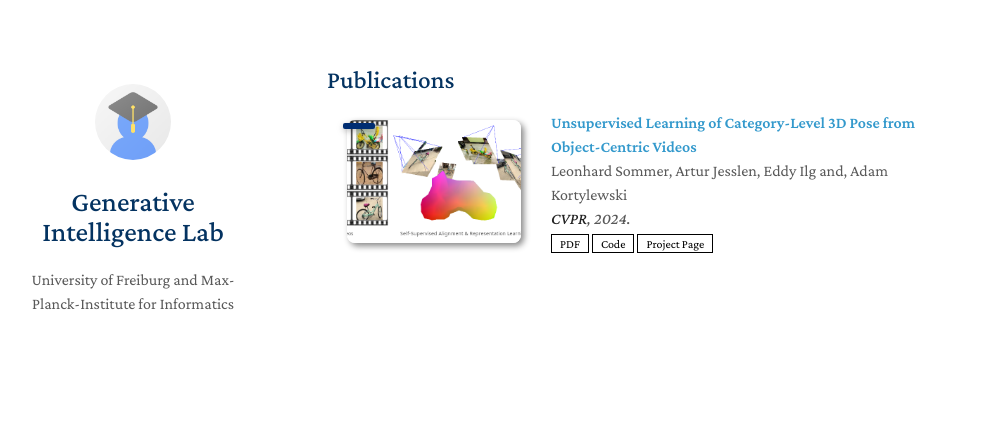
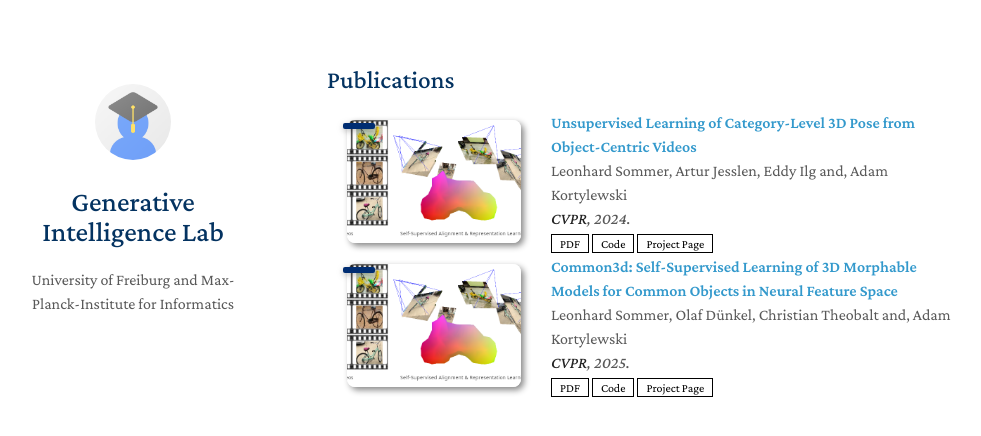
Before and after one commit to GenIntel/genintel.github.io, a Jekyll site: the page built from index.html, in a window 1280 px wide. Shown: the top 436 px of the page, without its empty margins (143-1124 px from the left). Built offline with Jekyll 4.4.1, drawn with Linux system fonts in a browser that asks for light colours; nearby versions of some CDN libraries; a style sheet for code colours, icons or effects is not loaded.

Commit message:
add common3d

```diff
--- a/_includes/publications.md
+++ b/_includes/publications.md
@@ -76,6 +76,24 @@
     </div>
   </div>
 </div>
+
+<div class="pub-row">
+  <div class="col-sm-3 abbr" style="position: relative;padding-right: 15px;padding-left: 15px;">
+    <img src="assets/img/teaser_unsupervised_pose.png" class="teaser img-fluid z-depth-1">
+    <abbr class="badge"></abbr>
+  </div>
+  <div class="col-sm-9" style="position: relative;padding-right: 15px;padding-left: 20px;">
+    <div class="title"><a href="https://genintel.github.io/common3d">Common3d: Self-Supervised Learning of 3D Morphable Models for Common Objects in Neural Feature Space</a></div>
+    <div class="author">Leonhard Sommer, Olaf Dünkel, Christian Theobalt and, Adam Kortylewski</div>
+    <div class="periodical"><em><strong>CVPR</strong>, 2025.</em></div>
+    <div class="links">
+      <a href="https://openaccess.thecvf.com/content/CVPR2024/papers/Sommer_Unsupervised_Learning_of_Category-Level_3D_Pose_from_Object-Centric_Videos_CVPR_2024_paper.pdf" class="btn btn-sm z-depth-0" role="button" target="_blank" style="font-size:12px;">PDF</a>
+      <a href="https://github.com/GenIntel/common3d" class="btn btn-sm z-depth-0" role="button" target="_blank" style="font-size:12px;">Code</a>
+      <a href="https://genintel.github.io/common3d" class="btn btn-sm z-depth-0" role="button" target="_blank" style="font-size:12px;">Project Page</a>
+      <!--<a href="https://dblp.org/rec/conf/cvpr/TODO.html?view=bibtex" class="btn btn-sm z-depth-0" role="button" target="_blank" style="font-size:12px;">BibTex</a>-->
+    </div>
+  </div>
+</div>
 </li>
 <br>
 </ol>
```
